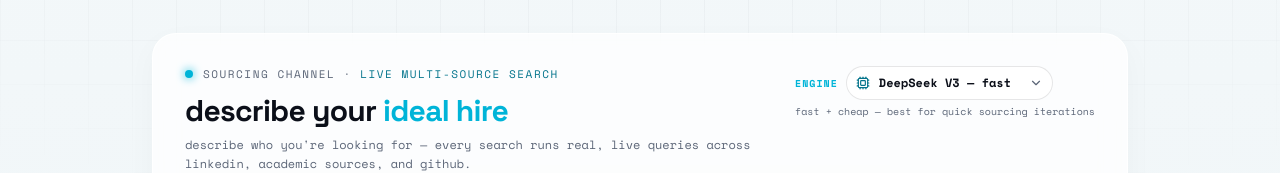
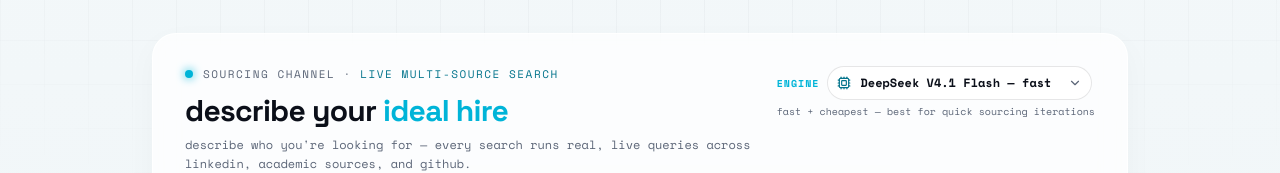
Before and after one commit to Kevczrecruits/Talent-OS-, a React (Vite) app: page / in a window 1280 px wide. Shown: the part 268-441 px from the top of the page. Built offline with nearby package versions, Linux system fonts and the light colour scheme.

Commit message:
feat: switch model lineup to DeepSeek V4 (flash default, pro)

```diff
--- a/api/_lib.ts
+++ b/api/_lib.ts
@@ -738,7 +738,7 @@
 
 function resolveModel(requested: string | undefined): string {
   if (LLM_PROVIDER === "deepseek") {
-    return requested && requested.startsWith("deepseek-") ? requested : "deepseek-chat";
+    return requested && requested.startsWith("deepseek-") ? requested : "deepseek-flash";
   }
   return requested && requested.startsWith("gemini-") ? requested : "gemini-3.5-flash";
 }
--- a/src/App.tsx
+++ b/src/App.tsx
@@ -7,7 +7,7 @@
 import { SourcingCriteria, Candidate } from "./types";
 
 export default function App() {
-  const [selectedModel, setSelectedModel] = useState("deepseek-chat");
+  const [selectedModel, setSelectedModel] = useState("deepseek-flash");
   const [criteria, setCriteria] = useState<SourcingCriteria | null>(null);
   const [candidates, setCandidates] = useState<Candidate[]>([]);
   const [isFallback, setIsFallback] = useState(false);
@@ -274,13 +274,13 @@
                 <h4 className="text-xs font-mono font-bold text-amber-700 uppercase tracking-wider flex items-center gap-2 flex-wrap">
                   <span>local match active — not real results</span>
                   <span className="text-[8px] px-1.5 py-0.5 rounded bg-amber-500/15 text-amber-700 font-semibold border border-amber-500/30">
-                    {fallbackReason === "rate_limit" ? "rate limit hit" : "gemini api error"}
+                    {fallbackReason === "rate_limit" ? "rate limit hit" : "llm api error"}
                   </span>
                 </h4>
                 <p className="text-xs text-ink/70 mt-1 leading-relaxed">
                   {fallbackReason === "rate_limit"
                     ? "Gemini's quota was exhausted for this request. These candidates are locally-generated placeholders, not real people or a real search."
-                    : "The Gemini API call failed (not a quota issue). These candidates are locally-generated placeholders, not real people or a real search."}
+                    : "The LLM API call failed (not a quota issue). These candidates are locally-generated placeholders, not real people or a real search."}
                 </p>
               </div>
             </div>
--- a/src/components/ModelSelector.tsx
+++ b/src/components/ModelSelector.tsx
@@ -9,14 +9,14 @@
 
 const MODELS: ModelOption[] = [
   {
-    id: "deepseek-chat",
-    name: "DeepSeek V3",
-    description: "fast + cheap — best for quick sourcing iterations"
+    id: "deepseek-flash",
+    name: "DeepSeek V4.1 Flash",
+    description: "fast + cheapest — best for quick sourcing iterations"
   },
   {
-    id: "deepseek-reasoner",
-    name: "DeepSeek R1",
-    description: "deep reasoning for complex academic/technical queries"
+    id: "deepseek-v4-pro",
+    name: "DeepSeek V4 Pro",
+    description: "strongest reasoning for complex academic/technical queries"
   }
 ];
 
@@ -41,7 +41,7 @@
           >
             {MODELS.map((model) => (
               <option key={model.id} value={model.id} className="bg-white text-ink">
-                {model.name} {model.id === "deepseek-chat" ? "— fast" : "— deep"}
+                {model.name} {model.id === "deepseek-flash" ? "— fast" : "— pro"}
               </option>
             ))}
           </select>
```
